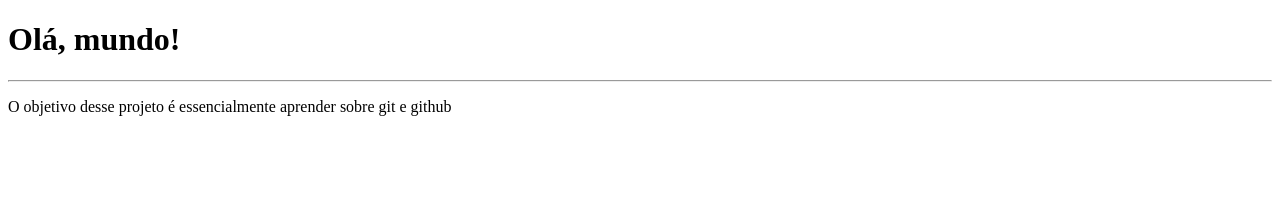
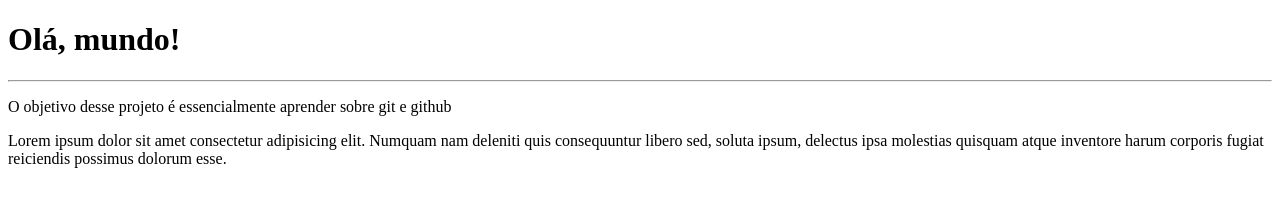
Before and after one commit to luisguilhermens/ola-mundo, a plain HTML site: page site-exemplo/index.html in a window 1280 px wide. Drawn offline with Linux system fonts and the light colour scheme.

Commit message:
Update index.html

```diff
--- a/site-exemplo/index.html
+++ b/site-exemplo/index.html
@@ -9,6 +9,7 @@
     <h1>Olá, mundo!</h1>
     <hr>
     <p>O objetivo desse projeto é essencialmente aprender sobre git e github</p>
+    <p>Lorem ipsum dolor sit amet consectetur adipisicing elit. Numquam nam deleniti quis consequuntur libero sed, soluta ipsum, delectus ipsa molestias quisquam atque inventore harum corporis fugiat reiciendis possimus dolorum esse.</p>
 
 </body>
 </html>
```
